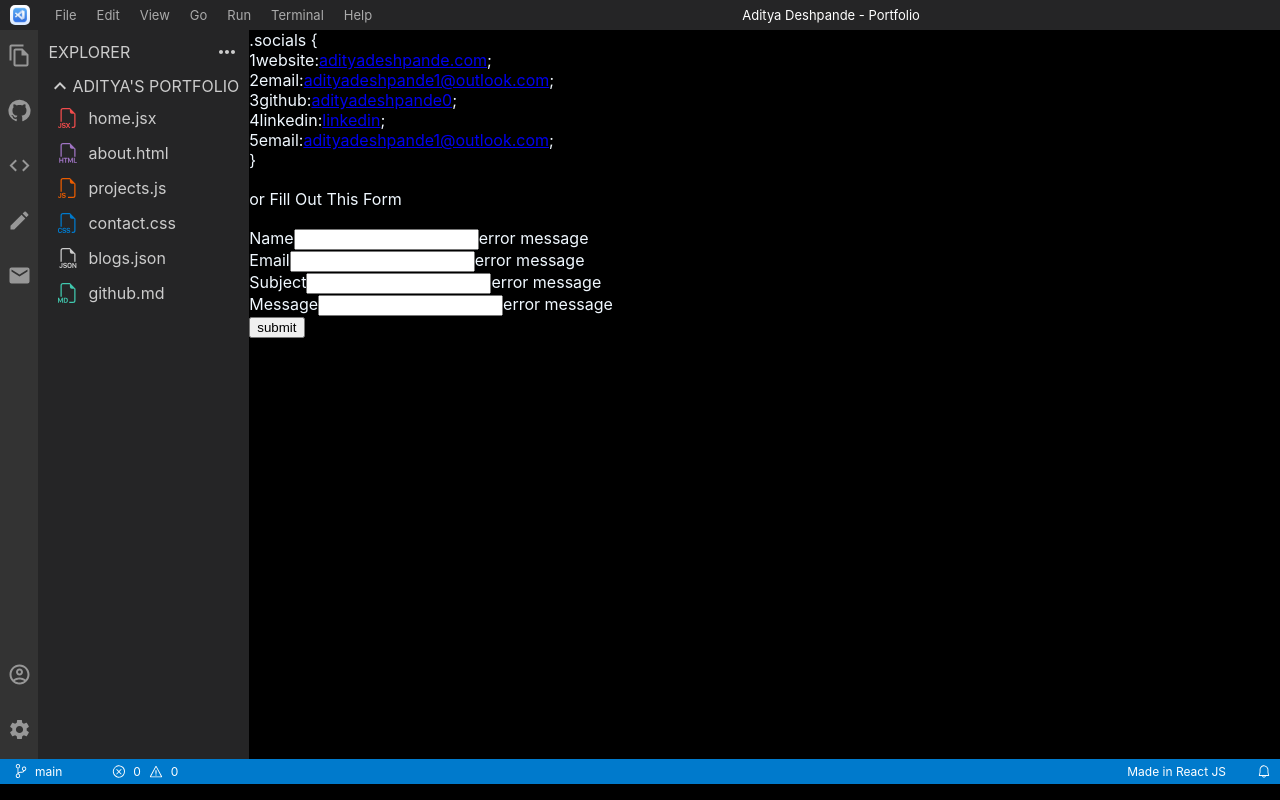
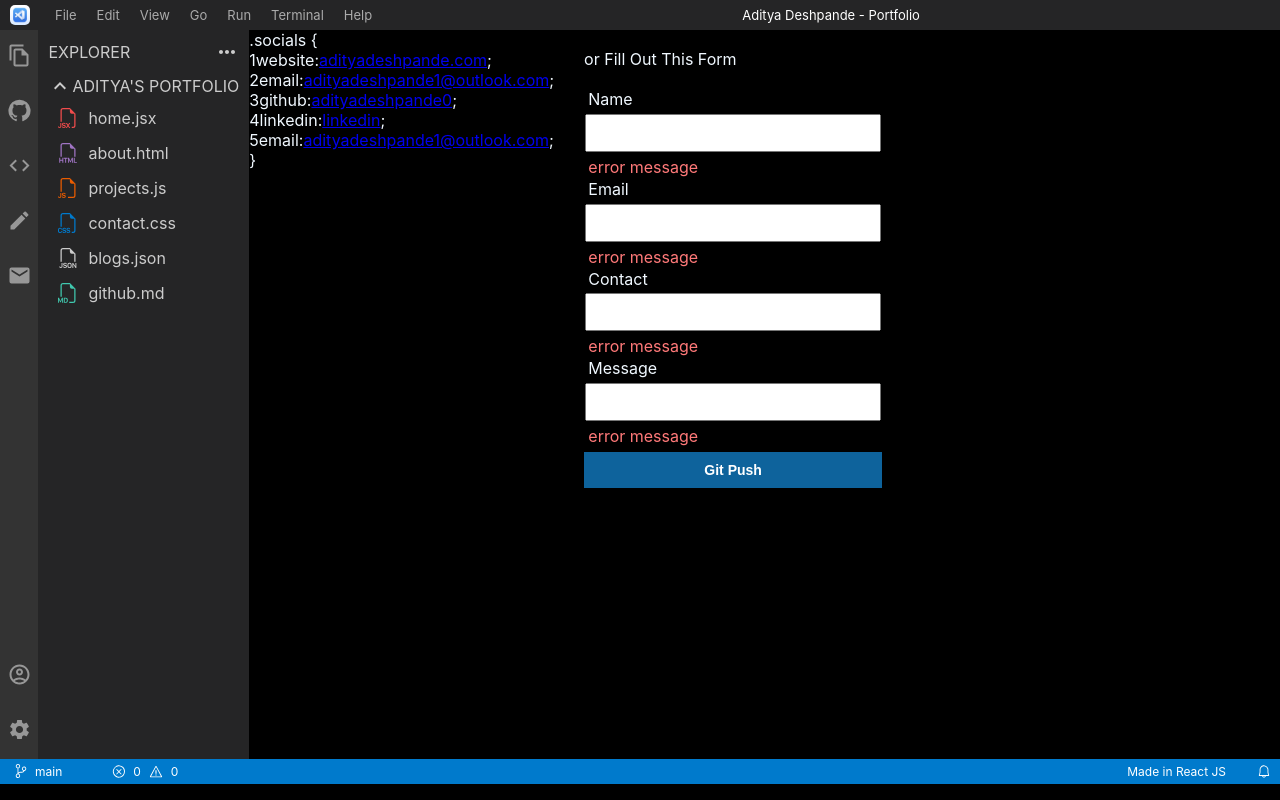
Before and after one commit to adityadeshpande0/MyPortfolio, a React (Create React App) app: page /contact in a window 1280 px wide. Built offline with nearby package versions, Linux system fonts and the light colour scheme.

Commit message:
contact Form

```diff
--- a/src/Components/ContactInfo/Contact.jsx
+++ b/src/Components/ContactInfo/Contact.jsx
@@ -1,5 +1,6 @@
 import React from "react";
 import "..//ContactInfo/contactInfoStyles.css";
+import ContactForm from "./ContactForm";
 
 function Contact() {
   const data = [
@@ -47,31 +48,7 @@
         ))}
         <p className="text-c">&#125;</p>
       </div>
-      <div>
-        <p>or Fill Out This Form</p>
-        <div>
-          <label>Name</label>
-          <input />
-          <span>error message</span>
-        </div>
-        <div>
-          <label>Email</label>
-          <input />
-          <span>error message</span>
-        </div>
-        <div>
-          <label>Subject</label>
-          <input />
-          <span>error message</span>
-        </div>
-        <div>
-          <label>Message</label>
-          <input />
-          <span>error message</span>
-        </div>
-
-        <button>submit</button>
-      </div>
+      <ContactForm/>
     </div>
   );
 }
--- /dev/null
+++ b/src/Components/ContactInfo/ContactForm.jsx
@@ -0,0 +1,32 @@
+import React from "react";
+import './contactInfoStyles.css'
+function ContactForm() {
+  return (
+    <div className="contactform-main-container">
+      <p>or Fill Out This Form</p>
+      <div className="inputbox-container">
+        <label className="input-label">Name</label>
+        <input className="inputbox" />
+        <span className="error-message">error message</span>
+      </div>
+      <div className="inputbox-container">
+        <label className="input-label">Email</label>
+        <input className="inputbox" />
+        <span className="error-message">error message</span>
+      </div>
+      <div className="inputbox-container">
+        <label className="input-label">Contact</label>
+        <input className="inputbox" />
+        <span className="error-message">error message</span>
+      </div>
+      <div className="inputbox-container">
+        <label className="input-label">Message</label>
+        <input className="inputbox" />
+        <span className="error-message">error message</span>
+      </div>
+      <button className="contact-button">Git Push</button>
+    </div>
+  );
+}
+
+export default ContactForm;
--- a/src/Components/ContactInfo/contactInfoStyles.css
+++ b/src/Components/ContactInfo/contactInfoStyles.css
@@ -1,14 +1,64 @@
-.info-block-contact{
+.main-block-contact {
+  display: flex;
+  flex-direction: row;
+}
+.info-block-contact {
   counter-reset: line;
 }
-.kv-pair-contact::before{
+.kv-pair-contact::before {
   content: counter(line);
   counter-increment: line;
 }
-.kv-pair-contact{
+.kv-pair-contact {
   display: flex;
   flex-direction: row;
 }
-.text-c{
+.text-c {
   margin: 0;
 }
+.contactform-main-container {
+  display: flex;
+  flex-direction: column;
+  margin-left: 30px;
+}
+.inputbox-container {
+  display: flex;
+  flex-direction: column;
+  border: 1px solid black;
+  border-radius: 0;
+}
+.input-label {
+  margin-bottom: 0.3rem;
+  margin-left: 0.2rem;
+}
+.inputbox {
+  width: 18rem;
+  height: 2rem;
+}
+.error-message {
+  color: rgb(255, 121, 121);
+  margin-top: 0.3rem;
+  margin-left: 0.2rem;
+}
+.contact-button {
+  background-color: #0e639c;
+  color: #ffff;
+  text-transform: capitalize;
+  padding: 10px;
+  border: none;
+  font-weight: 600;
+  font-size: 14px;
+  cursor: pointer;
+  transition: background-color 0.3s ease;
+  margin-top: 0.3rem;
+}
+.contact-button:active {
+  background-color: #ffff;
+  color: #252526;
+}
+
+@media (max-width: 600px) {
+  .main-block-contact {
+    flex-direction: column;
+  }
+}
```
Lines whose indentation alone changed are shown as unchanged.
